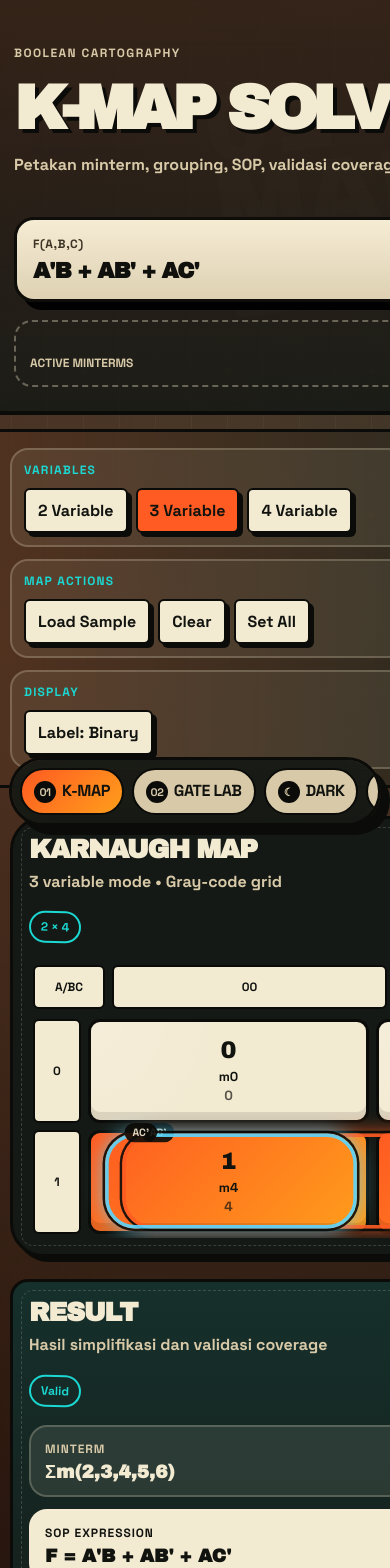
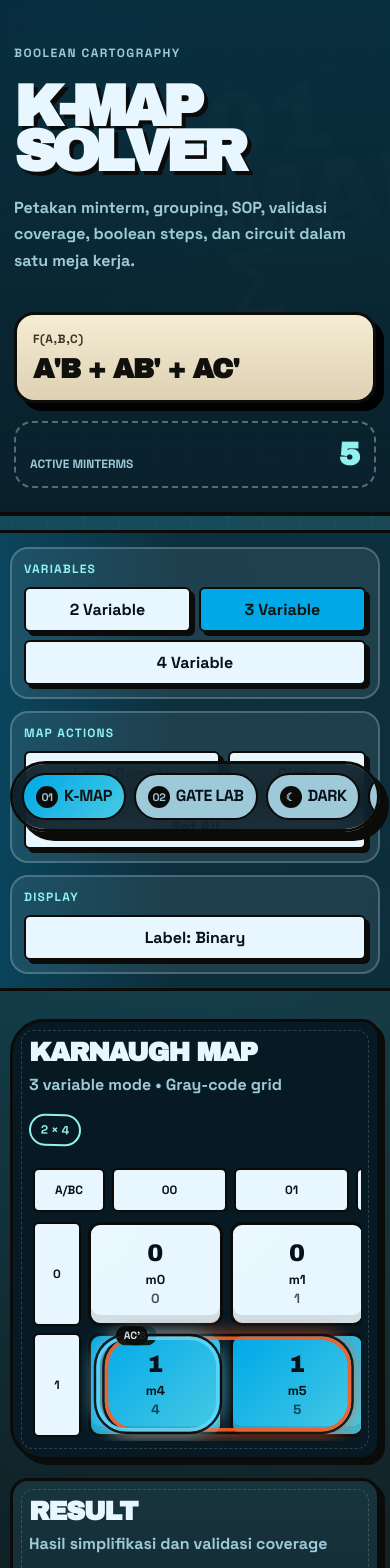
Before and after one commit to Lantas2/K-map-Solver-Test, a React (Vite) app: page / in a window 390 px wide. Shown: the top 1568 px of the page. Built offline with nearby package versions, Linux system fonts and the light colour scheme.

Commit message:
add little fix

```diff
--- a/src/App.jsx
+++ b/src/App.jsx
@@ -2347,7 +2347,7 @@ export default function App() {
                     <span className="badge">{config.rowCount} × {config.colCount}</span>
                   </div>
 
-                  <div className="kmap-shell">
+                  <div className="kmap-shell" data-vars={variableCount}>
                     <div
                       className="kmap-labels"
                       style={{ gridTemplateColumns: `72px repeat(${config.colCount}, 1fr)` }}
--- a/src/index.css
+++ b/src/index.css
@@ -110,11 +110,26 @@ select {
   --color-accent: #48a0a8;
 }
 
-.theme-ocean {
+.theme-original {
   --color-primary: #ff5b22;
   --color-primary-2: #ff9e1b;
   --color-secondary: #1bd8d2;
   --color-accent: #4f7cff;
+}
+
+.theme-ocean {
+  --color-void: #06141f;
+  --color-ink: #071019;
+  --color-paper: #e8f7ff;
+  --color-paper-dim: #9ec9d8;
+  --color-surface: #071a24;
+  --color-surface-2: #0b2b3a;
+  --color-grid: rgba(164, 223, 245, 0.13);
+  --color-primary: #00a8e8;
+  --color-primary-2: #48cae4;
+  --color-secondary: #90f1ef;
+  --color-accent: #0077b6;
+  --color-warning: #ffd166;
 }
 
 .theme-rose {
@@ -1766,3 +1781,291 @@ text.wire-d,
   stroke: none !important;
   text-shadow: none !important;
 }
+
+
+/* ================================================= */
+/* FINAL RESPONSIVE + DESKTOP FIX — DO NOT PATCH ABOVE */
+/* ================================================= */
+
+/* Ocean light bukan kuning/oranye */
+.mode-light.theme-ocean {
+  --atlas-bg: #d8eef7;
+  --atlas-bg-2: #b7d8e8;
+  --atlas-ink: #071019;
+  --atlas-muted: #426979;
+  --atlas-panel: #ecf9ff;
+  --atlas-panel-2: #d3edf8;
+  --atlas-cell: #f4fcff;
+  --atlas-cell-off: #d8edf7;
+  --atlas-active: #00a8e8;
+  --atlas-active-2: #48cae4;
+  --atlas-cyan: #0077b6;
+  --atlas-line: rgba(7, 16, 25, 0.74);
+  --atlas-shadow: rgba(7, 16, 25, 0.30);
+}
+
+.mode-light.theme-ocean .page,
+.mode-light.theme-ocean.app-shell,
+.mode-light.theme-ocean .atlas-shell {
+  background:
+    radial-gradient(circle at 72% 16%, rgba(0, 168, 232, 0.22), transparent 24%),
+    radial-gradient(circle at 10% 8%, rgba(144, 241, 239, 0.22), transparent 26%),
+    linear-gradient(135deg, var(--atlas-bg), var(--atlas-bg-2)) !important;
+}
+
+.mode-light.theme-ocean .cell.active {
+  background: linear-gradient(180deg, #48cae4, #00a8e8) !important;
+  color: #071019 !important;
+  box-shadow:
+    inset 0 -10px 0 rgba(0, 79, 117, 0.18),
+    0 0 0 4px rgba(144, 241, 239, 0.36),
+    5px 5px 0 rgba(7, 16, 25, 0.32) !important;
+}
+
+.mode-light.theme-ocean button.selected,
+.mode-light.theme-ocean .selected,
+.mode-light.theme-ocean .tool-mode.active,
+.mode-light.theme-ocean .circuit-tab.active {
+  background: linear-gradient(135deg, #00a8e8, #48cae4) !important;
+  color: #071019 !important;
+}
+
+/* Hilangkan penyebab desktop berantakan: command bar tidak lagi nempel di tengah konten */
+@media (min-width: 1101px) {
+  .command-orbit {
+    position: fixed !important;
+    top: 18px !important;
+    right: 18px !important;
+    bottom: auto !important;
+    left: auto !important;
+    transform: none !important;
+
+    width: auto !important;
+    max-width: min(720px, calc(73vw - 48px)) !important;
+    display: flex !important;
+    align-items: center !important;
+    justify-content: flex-end !important;
+    gap: 8px !important;
+    padding: 8px !important;
+    overflow-x: auto !important;
+    overflow-y: hidden !important;
+    z-index: 500 !important;
+  }
+
+  .orbit-command {
+    flex: 0 0 auto !important;
+    min-width: 128px !important;
+    white-space: nowrap !important;
+  }
+
+  .orbit-command.utility {
+    min-width: 112px !important;
+  }
+
+  .orbit-select {
+    min-width: 150px !important;
+  }
+
+  .content-field {
+    padding-top: 92px !important;
+    padding-bottom: 130px !important;
+  }
+}
+
+/* Tablet: command bar tetap floating bawah, tapi konten diberi jarak aman */
+@media (min-width: 721px) and (max-width: 1100px) {
+  .command-orbit {
+    position: fixed !important;
+    left: 18px !important;
+    right: 18px !important;
+    bottom: 18px !important;
+    top: auto !important;
+    transform: none !important;
+    width: auto !important;
+    max-width: calc(100vw - 36px) !important;
+    overflow-x: auto !important;
+  }
+
+  .content-field {
+    padding-bottom: 140px !important;
+  }
+}
+
+/* Desktop mosaic: jangan pakai margin minus/naik yang bikin panel tabrakan */
+@media (min-width: 1101px) {
+  .solver-mosaic {
+    display: grid !important;
+    grid-template-columns: minmax(620px, 1.25fr) minmax(340px, 0.75fr) !important;
+    gap: 28px !important;
+    align-items: start !important;
+  }
+
+  .result-panel,
+  .group-panel,
+  .boolean-panel,
+  .circuit-panel {
+    margin-top: 0 !important;
+  }
+
+  .group-panel,
+  .boolean-panel,
+  .circuit-panel,
+  .validation-reasoning-grid,
+  .insight-stack {
+    margin-top: 28px !important;
+  }
+
+  .circuit-panel,
+  section:has(.circuit-scroll) {
+    clear: both !important;
+    width: 100% !important;
+    max-width: 100% !important;
+  }
+}
+
+/* Mobile: jangan paksa body overflow hidden total; biarkan komponen besar scroll di dalamnya */
+@media (max-width: 720px) {
+  html,
+  body,
+  .page {
+    max-width: 100%;
+    overflow-x: hidden;
+  }
+
+  .workspace-shell {
+    display: grid !important;
+    grid-template-columns: 1fr !important;
+    min-width: 0 !important;
+    width: 100% !important;
+  }
+
+  .identity-slab {
+    width: 100% !important;
+    min-width: 0 !important;
+    max-width: 100% !important;
+    border-right: 0 !important;
+  }
+
+  .content-field {
+    width: 100% !important;
+    min-width: 0 !important;
+    max-width: 100% !important;
+    padding: 14px 10px 132px !important;
+  }
+
+  .identity-slab h1 {
+    max-width: 100% !important;
+    font-size: clamp(3rem, 15vw, 5rem) !important;
+    overflow-wrap: anywhere;
+  }
+
+  .identity-slab p {
+    max-width: 100%;
+    overflow-wrap: break-word;
+  }
+
+  .formula-chip b {
+    font-size: clamp(1.25rem, 7vw, 2rem) !important;
+    overflow-wrap: anywhere;
+  }
+
+  .kmap-control-panel,
+  .control-ribbon {
+    margin-left: -10px !important;
+    margin-right: -10px !important;
+    padding: 14px 10px !important;
+    grid-template-columns: 1fr !important;
+  }
+
+  .control-buttons {
+    display: flex !important;
+    flex-wrap: wrap !important;
+  }
+
+  .control-buttons button,
+  .theme-select {
+    flex: 1 1 auto !important;
+    min-width: 118px !important;
+  }
+
+  .solver-mosaic,
+  .validation-reasoning-grid,
+  .insight-stack {
+    display: grid !important;
+    grid-template-columns: 1fr !important;
+    gap: 18px !important;
+  }
+
+  .panel {
+    width: 100% !important;
+    max-width: 100% !important;
+    overflow: hidden !important;
+  }
+
+  .kmap-shell,
+  .circuit-scroll,
+  .gate-svg-wrap,
+  .electric-svg-wrap {
+    width: 100% !important;
+    max-width: 100% !important;
+    overflow-x: auto !important;
+    overflow-y: visible !important;
+    -webkit-overflow-scrolling: touch;
+  }
+
+  .kmap-labels,
+  .kmap-body,
+  .cell-area {
+    min-width: 560px;
+  }
+
+  .logic-circuit,
+  .gate-svg,
+  .electric-svg {
+    min-width: 760px;
+  }
+
+  .command-orbit {
+    position: fixed !important;
+    left: 10px !important;
+    right: 10px !important;
+    bottom: 12px !important;
+    top: auto !important;
+    transform: none !important;
+    width: auto !important;
+    max-width: calc(100vw - 20px) !important;
+    overflow-x: auto !important;
+    overflow-y: hidden !important;
+    justify-content: flex-start !important;
+    padding: 9px !important;
+    z-index: 999 !important;
+  }
+
+  .orbit-command {
+    flex: 0 0 auto !important;
+    min-width: max-content !important;
+    white-space: nowrap !important;
+  }
+
+  .orbit-select {
+    min-width: 140px !important;
+  }
+}
+
+/* Logic label final: jangan gumpal karena stroke text */
+.logic-circuit text,
+.rail-expression-circuit text,
+.expression-circuit text {
+  paint-order: normal !important;
+  stroke: none !important;
+  stroke-width: 0 !important;
+  text-shadow: none !important;
+}
+
+.expr-wire-label {
+  paint-order: normal !important;
+  stroke: none !important;
+  stroke-width: 0 !important;
+  font-size: 13px !important;
+  font-weight: 800 !important;
+}
```
